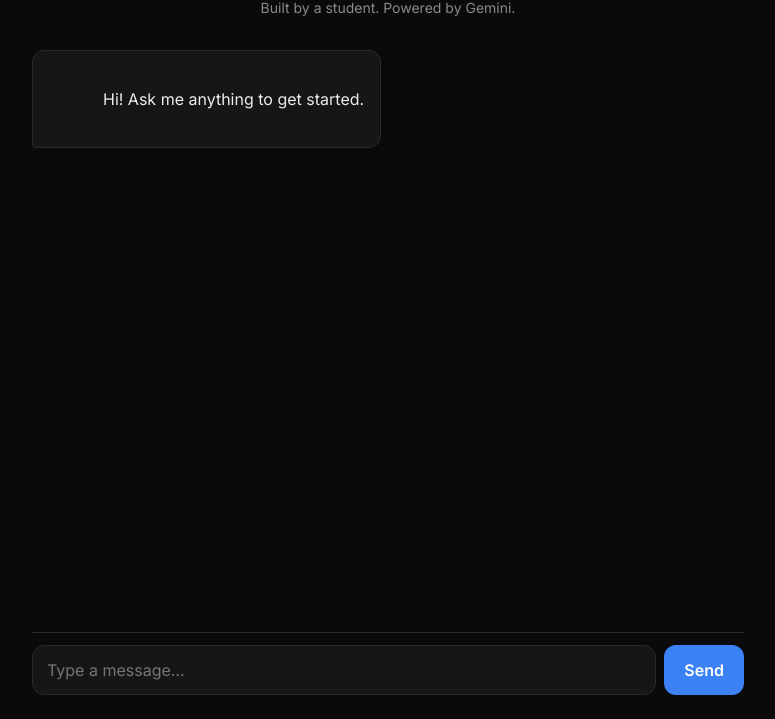
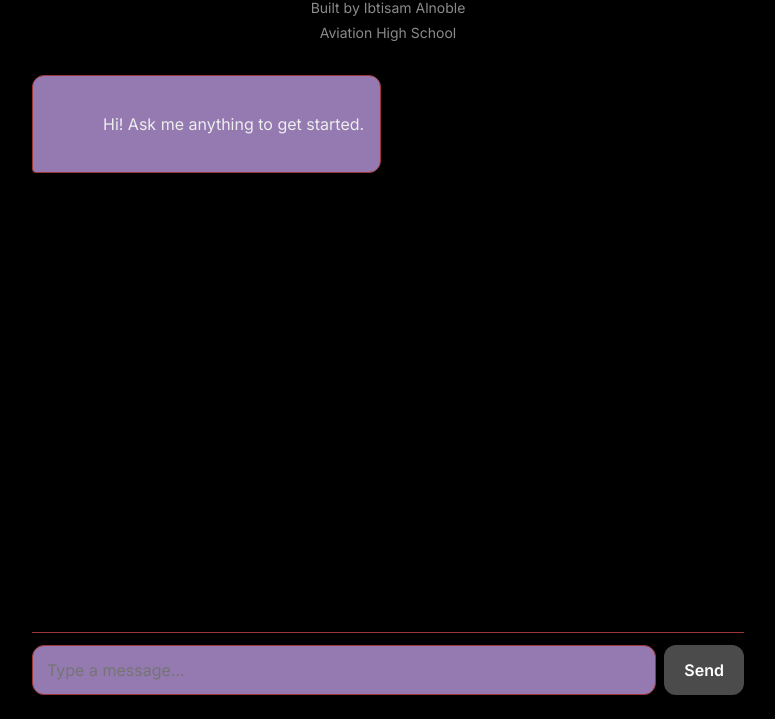
Before and after one commit to Ibtisamalnoble12/chatbox, a website: page public/index.html in a window 1280 px wide. Shown: the part 81-800 px from the top of the page, without its empty margins (252-1027 px from the left). Drawn offline with Linux system fonts and the light colour scheme.

Commit message:
add my name Ibtisam Alnoble to the header

```diff
--- a/api/chat.js
+++ b/api/chat.js
@@ -16,7 +16,7 @@ import { GoogleGenAI } from "@google/genai";
 // instructor who answers every question with a deep breath."
 // ============================================================
 const SYSTEM_PROMPT =
-  "You are a friendly, helpful assistant. Keep answers concise unless asked otherwise.";
+  "You are an expert of every show. You respond arrogantly as if you know everything. You like to brag about how much you know and you constantly mock the users.";
 
 const MODEL = "gemini-2.5-flash";
 
--- a/public/index.html
+++ b/public/index.html
@@ -26,7 +26,8 @@
          ============================================================ -->
     <header class="app-header">
       <h1 class="app-title">AI Chat</h1>
-      <p class="app-subtitle">Built by a student. Powered by Gemini.</p>
+      <p class="app-subtitle">Built by Ibtisam Alnoble</p>
+      <p class="app-subtitle">Aviation High School</p>
     </header>
 
     <main class="chat" id="chat">
--- a/public/styles.css
+++ b/public/styles.css
@@ -7,13 +7,13 @@
    green and purple". */
 
 :root {
-  --bg:           #0a0a0a;   /* page background */
-  --surface:      #161616;   /* AI bubble + input box */
-  --border:       #2a2a2a;   /* subtle dividers */
+  --bg:           #000000;   /* page background */
+  --surface:      #947ab0;   /* AI bubble + input box */
+  --border:       #9e3535;   /* subtle dividers */
   --text:         #ededed;   /* main text */
   --text-muted:   #8a8a8a;   /* subtitles, hints */
-  --accent:       #3b82f6;   /* user bubble + send button */
-  --accent-hover: #2563eb;
+  --accent:       #4b4b4b;   /* user bubble + send button */
+  --accent-hover: #d88585;
   --user-bubble:  var(--accent);
   --ai-bubble:    var(--surface);
 
```
Also changed, not shown: 2 other files.
